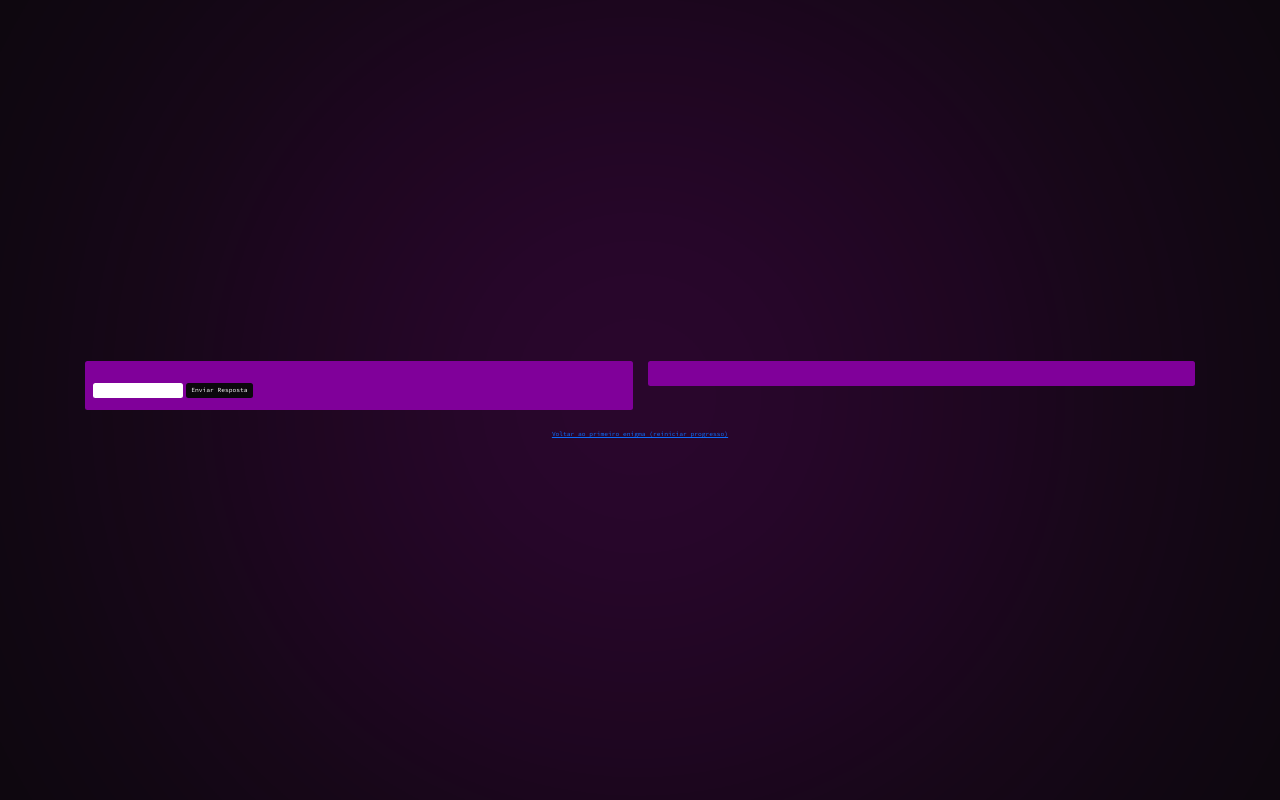
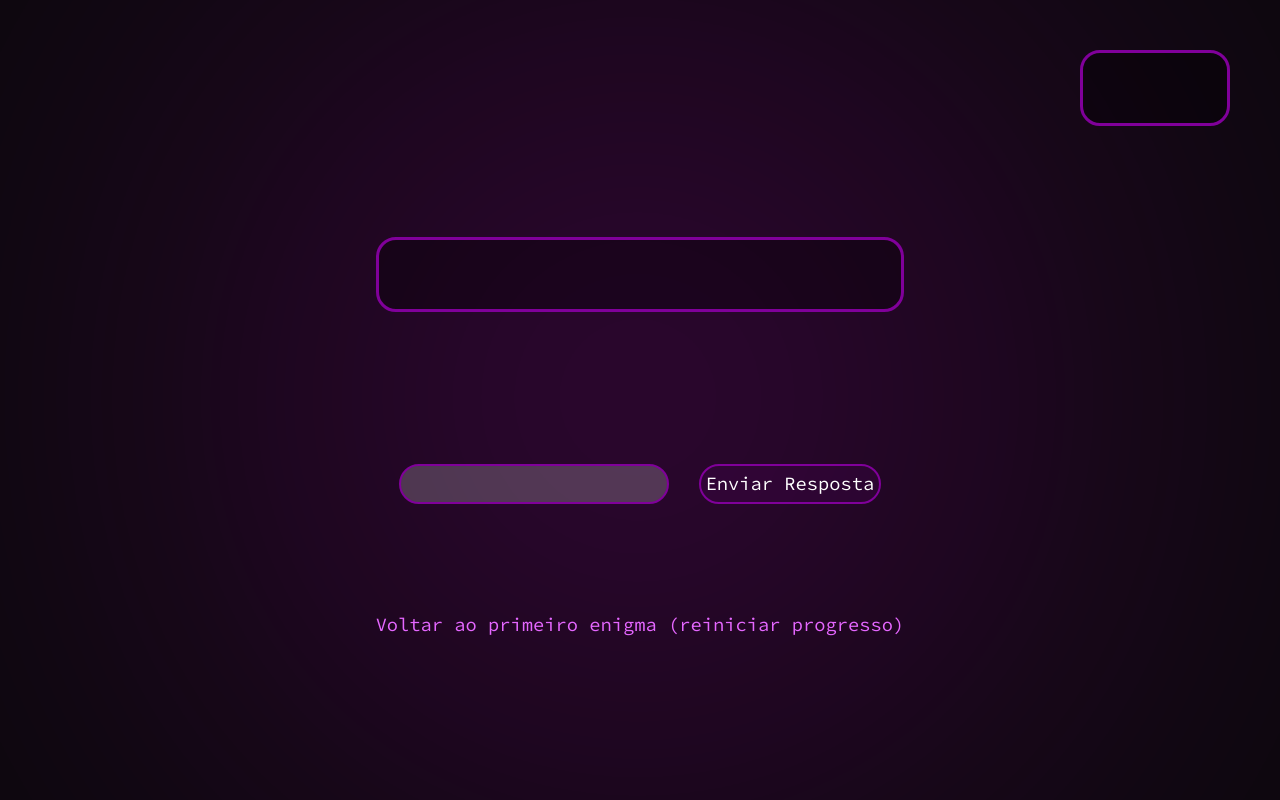
Before and after one commit to JoaoG250/AracompWeb, a Django app: template aracomp/enigmas/templates/enigmas/enigma.html in a window 1280 px wide. Run offline with Django 3.2, Linux system fonts and the light colour scheme; the template is opened without the code that fills it: values that come from a table or form of the project are taken from there, others are empty; some libraries are stand-ins or nearby versions.

Commit message:
Estilos dos enigmas finalizados

```diff
--- a/aracomp/enigmas/templates/enigmas/enigma.html
+++ b/aracomp/enigmas/templates/enigmas/enigma.html
@@ -5,8 +5,11 @@
 
 
 {% block content %}
+<div class="enigmas_content">
     <h1>{{ enigma.pergunta }}</h1>
     <img src="{{ enigma.get_img_uri }}" alt="{{ enigma.pergunta }}">
+</div>
+<div class="enigmas_resposta">
     <form method="POST">
         {% csrf_token %}
         {{ form.resposta }}
@@ -17,6 +20,8 @@
         {% endfor %}
         <input type="submit" class="enviar-btn" value="Enviar Resposta">
     </form>
+</div>
+
 {% endblock content %}
 
 {% block progress %}
--- a/aracomp/static/assets/scss/_enigmas.scss
+++ b/aracomp/static/assets/scss/_enigmas.scss
@@ -1,51 +1,101 @@
 @use 'global' as *;
 
-.enigmas_wrapper {
+.enigmas {
+    display: flex;
+    flex-direction: row;
+    justify-content: center;
+    align-items: center;
+
+    font-size: 300%;
+    padding: 5rem;
+
+    &_conteudo {
+        display: flex;
+        flex-direction: column;
+        justify-content: center;
+        align-self: center;
+        height: 100%;
+    }
+
+    &_container {
+        display: flex;
+        flex-direction: column;
+        justify-content: space-around;
+
+        height: 60%;
+    }
+
+    &_content {
+        color: $branco;
+        border: solid 3px $cor-primaria;
+        border-radius: 2rem;
+        background-color: rgba($color: #000000, $alpha: 0.3);
+        padding: 1.5rem;
+
+        h1 {
+            margin: 0 1rem 1rem 1rem;
+        }
+    }
+
+    &_respostas {
+        position: fixed;
+        top: 5rem;
+        right: 5rem;
+
+        height: 100%;
+
+        &--lista {
             display: flex;
             flex-direction: column;
             justify-content: center;
             align-items: center;
-    min-height: 100vh;
 
-    img {
-        max-width: 100%;
-        margin-bottom: 1rem;
-    }
+            width: 15rem;
+            padding: 3rem 1rem 3rem 1rem;
 
-    a{
-        text-decoration: underline;
-    }
+            border: solid 3px $cor-primaria;
+            border-radius: 2rem;
 
-    .card {
-        background-color: $cor-primaria;
-        padding: .75rem;
-        border-radius: .25rem;
-        margin-bottom: .5rem;
-    }
-
-    .row{
-        width: 100%;
+            color: $branco;
+            background-color: rgba($color: #000000, $alpha: 0.3);
         }
     }
 
+    form {
+        display: flex;
+        flex-direction: row;
+        justify-content: center;
+        align-items: center;
+    }
+
     .enigma-input {
-    border-radius: 0.25rem;
-    padding: .25rem .5rem;
-    margin-bottom: .5rem;
-    border: none;
+        background-color: rgba($color: #ffffff, $alpha: 0.2);
+        border: solid 2px $cor-primaria;
+        border-radius: 2rem;
+        padding: 0 2rem 0 2rem;
+        color: $branco;
+        height: 4rem;
+        margin-right: 3rem;
+
     }
 
     .enviar-btn {
-    padding: .25rem .5rem;
-    background: $cor-secundaria;
-    margin-bottom: .5rem;
-    border-radius: .25rem;
+        padding: 0.25rem 0.5rem;
+        background-color: rgba($color: $cor-primaria, $alpha: 0.1);
+        border: solid 2px $cor-primaria;
+        border-radius: 2rem;
         color: #fff;
+        height: 4rem;
         outline: none;
-    border: none;
 
         &:hover,
         &:active {
             background-color: lighten($cor-secundaria, 10%);
         }
     }
+
+    a {
+        margin: 3rem 0 0 0;
+        color: lighten($color: $cor-primaria, $amount: 40);
+    }
+}
--- a/aracomp/templates/base_enigma.html
+++ b/aracomp/templates/base_enigma.html
@@ -14,10 +14,11 @@
 </head>
 
 <body>
-    <main class="container">
-        <div class="enigmas_wrapper">
+    <main class="enigmas">
+        <div class="enigmas_conteudo">
+            <div class="enigmas_messages">
                 {% if messages %}
-            <ul class="messages">
+                <ul class="enigmas_messages">
                     {% for message in messages %}
                     <li{% if message.tags %} class="{{ message.tags }}" {% endif %}>{{ message }}</li>
                         {% endfor %}
@@ -25,33 +26,26 @@
                 {% endif %}
 
                 {% if vencedor %}
-            <h5>A caça ao tesouro já acabou. O vencedor foi {{ vencedor.nome }}.</h5>
-            <p>Mas você pode continuar tentando terminá-la.</p>
+                <h3>A caça ao <b>tesouro</b> já acabou. O vencedor foi <b>{{ vencedor.nome }}</b>.</h3>
+                <p>Mas você pode continuar tentando terminá-la<b class="piscar">_</b></p>
                 {% endif %}
+            </div>
 
-            <div class="row mb-4">
-
-                <div class="col-md-12 col-lg-6">
-                    <div class="card">
+            <div class="enigmas_container">
                 {% block content %}
                 {% endblock content %}
             </div>
+
+            <a href="{% url 'enigmas-reset' %}">Voltar ao primeiro enigma (reiniciar progresso)</a>
         </div>
-
-                <div class="col-md-12 col-lg-6">
-                    <div class="card">
+        <div class="enigmas_respostas">
+                <div class="enigmas_respostas--lista">
                     <ol>
                         {% block progress %}
                         {% endblock progress %}
                     </ol>
                 </div>
         </div>
-
-            </div>
-
-            <a href="{% url 'enigmas-reset' %}">Voltar ao primeiro enigma (reiniciar progresso)</a>
-
-        </div>
     </main>
 </body>
 
```
Also changed, not shown: aracomp/static/assets/css/style.css, 1 other file. Lines whose indentation alone changed are shown as unchanged.
